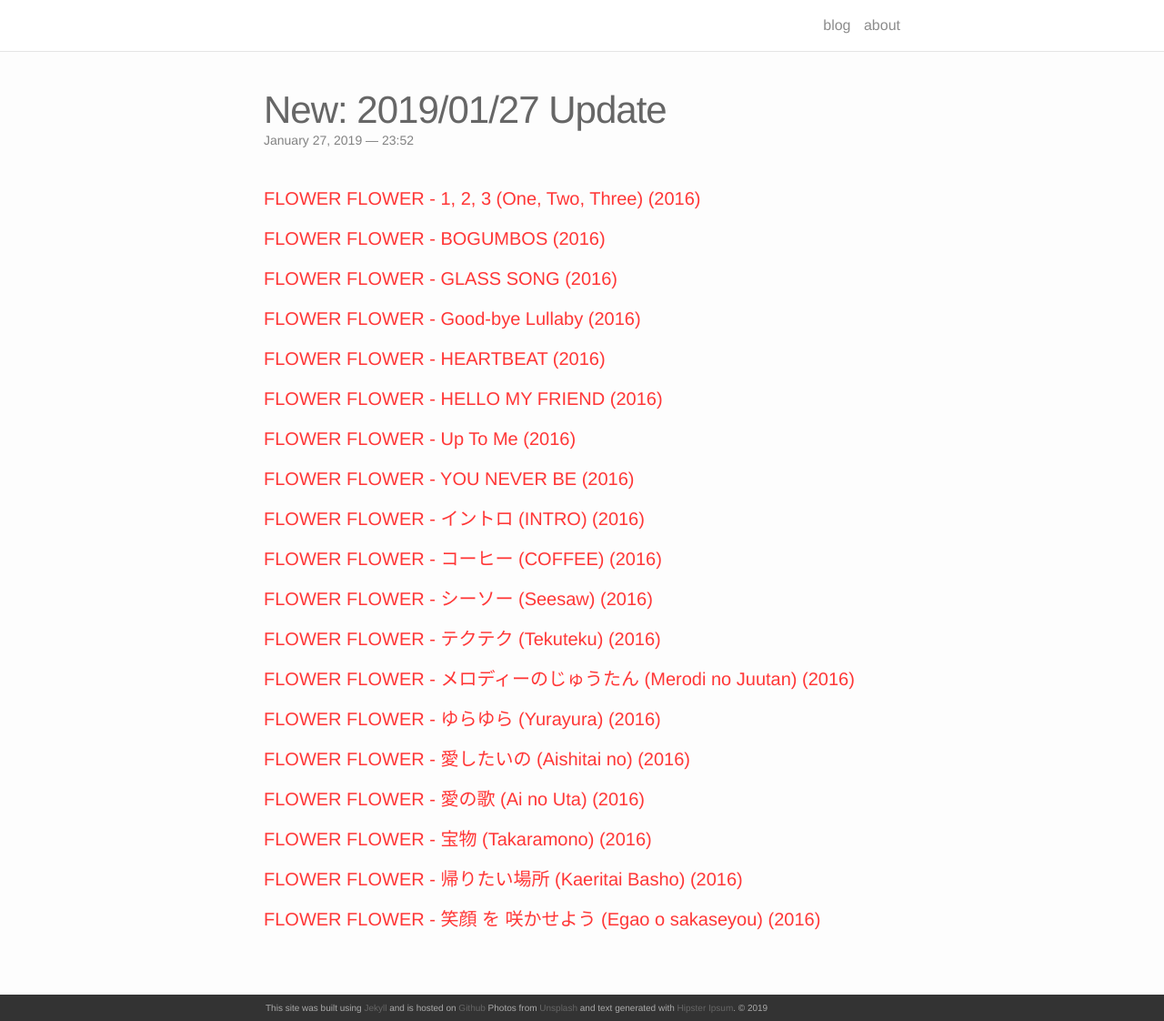
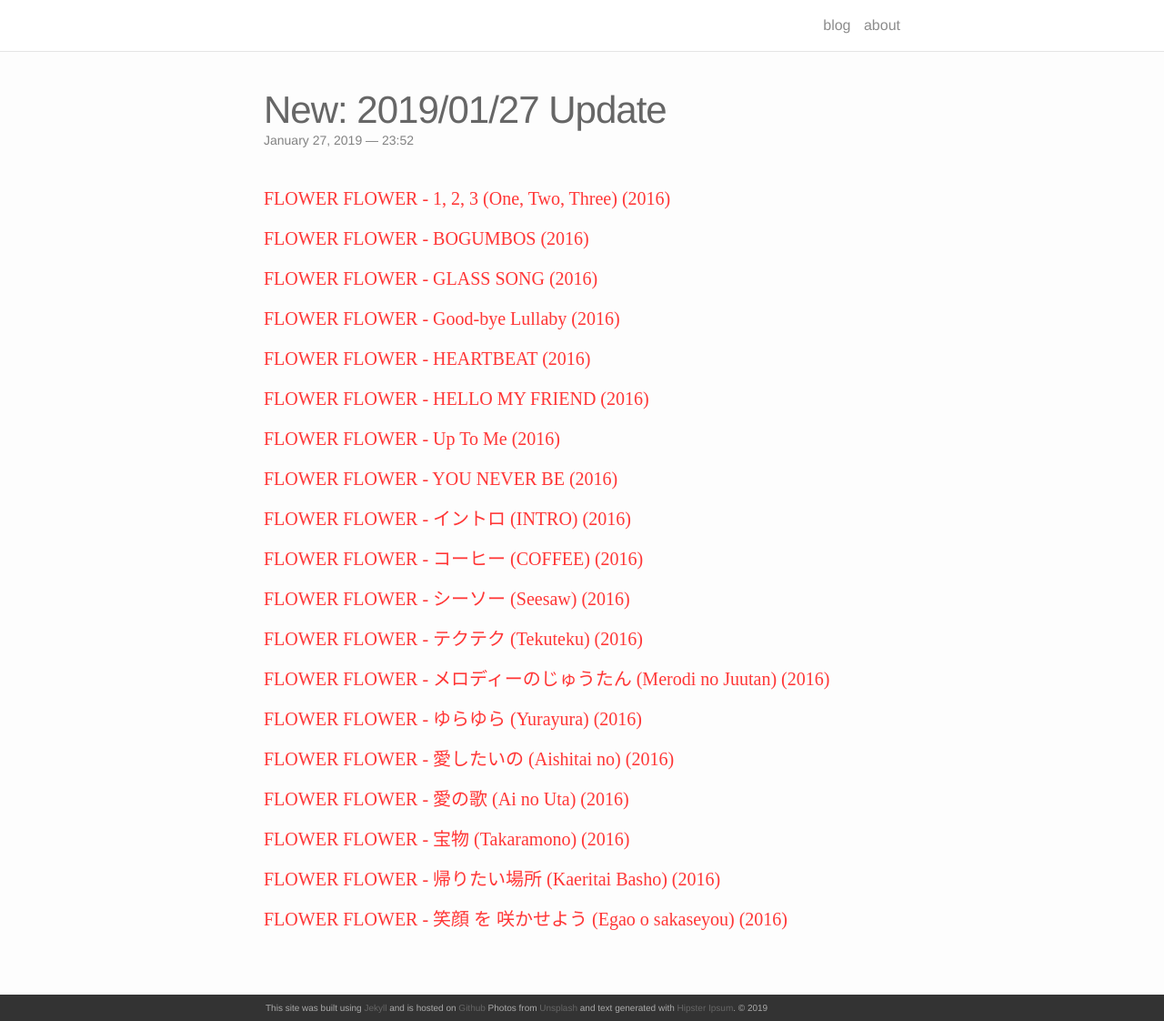
Before and after one commit to huidaoweilai2019/huidaoweilai2019.github.io, a Jekyll site: the page built from _posts/2019-01-27-update.markdown, in a window 1280 px wide and 1122 px high. Shown: the whole window at 91% size. Built offline with Jekyll 4.4.1, drawn with Linux system fonts in a browser that asks for light colours; nearby versions of some CDN libraries.

Commit message:
Update 2019-01-27-update.markdown

```diff
--- a/_posts/2019-01-27-update.markdown
+++ b/_posts/2019-01-27-update.markdown
@@ -5,76 +5,76 @@
 description:
 ---
 
-#### [FLOWER FLOWER - 1, 2, 3 (One, Two, Three) (2016)](https://my.pcloud.com/publink/show?code=XZaTXK7ZVLnGUjK3iSRmrWOFWg67uk9zW9Py)
+#### [<font face="Microsoft YaHei UI">FLOWER FLOWER - 1, 2, 3 (One, Two, Three) (2016)</font>](https://my.pcloud.com/publink/show?code=XZaTXK7ZVLnGUjK3iSRmrWOFWg67uk9zW9Py)
 
 <ul></ul>
 
-#### [FLOWER FLOWER - BOGUMBOS (2016)](https://my.pcloud.com/publink/show?code=XZ3TXK7Z1wRVo1eEbzui2l0wVRzLpyuvuTuX)
+#### [<font face="Microsoft YaHei UI">FLOWER FLOWER - BOGUMBOS (2016)</font>](https://my.pcloud.com/publink/show?code=XZ3TXK7Z1wRVo1eEbzui2l0wVRzLpyuvuTuX)
 
 <ul></ul>
 
-#### [FLOWER FLOWER - GLASS SONG (2016)](https://my.pcloud.com/publink/show?code=XZcTXK7Z7TRDDJsCgNVzzVhW2U0hDb2hyeiy)
+#### [<font face="Microsoft YaHei UI">FLOWER FLOWER - GLASS SONG (2016)</font>](https://my.pcloud.com/publink/show?code=XZcTXK7Z7TRDDJsCgNVzzVhW2U0hDb2hyeiy)
 
 <ul></ul>
 
-#### [FLOWER FLOWER - Good-bye Lullaby (2016)](https://my.pcloud.com/publink/show?code=XZ7gXK7ZeHcEwGRg5Y4kAb77lsiN3YyY8b4y)
+#### [<font face="Microsoft YaHei UI">FLOWER FLOWER - Good-bye Lullaby (2016)</font>](https://my.pcloud.com/publink/show?code=XZ7gXK7ZeHcEwGRg5Y4kAb77lsiN3YyY8b4y)
 
 <ul></ul>
 
-#### [FLOWER FLOWER - HEARTBEAT (2016)](https://my.pcloud.com/publink/show?code=XZVgXK7Z0oIJ6mFUrn7dgGpCXQRwBXgVcnkX)
+#### [<font face="Microsoft YaHei UI">FLOWER FLOWER - HEARTBEAT (2016)</font>](https://my.pcloud.com/publink/show?code=XZVgXK7Z0oIJ6mFUrn7dgGpCXQRwBXgVcnkX)
 
 <ul></ul>
 
-#### [FLOWER FLOWER - HELLO MY FRIEND (2016)](https://my.pcloud.com/publink/show?code=XZ0gXK7ZVRQ9EpScpBjWbUHRtYmya7jsJzsV)
+#### [<font face="Microsoft YaHei UI">FLOWER FLOWER - HELLO MY FRIEND (2016)</font>](https://my.pcloud.com/publink/show?code=XZ0gXK7ZVRQ9EpScpBjWbUHRtYmya7jsJzsV)
 
 <ul></ul>
 
-#### [FLOWER FLOWER - Up To Me (2016)](https://my.pcloud.com/publink/show?code=XZHgXK7ZqbaGH2ICq38hsVUw5PQk70e40Yvy)
+#### [<font face="Microsoft YaHei UI">FLOWER FLOWER - Up To Me (2016)</font>](https://my.pcloud.com/publink/show?code=XZHgXK7ZqbaGH2ICq38hsVUw5PQk70e40Yvy)
 
 <ul></ul>
 
-#### [FLOWER FLOWER - YOU NEVER BE (2016)](https://my.pcloud.com/publink/show?code=XZzgXK7ZpLJ3YoU6FPQAONujuvoTPVyatJyX)
+#### [<font face="Microsoft YaHei UI">FLOWER FLOWER - YOU NEVER BE (2016)</font>](https://my.pcloud.com/publink/show?code=XZzgXK7ZpLJ3YoU6FPQAONujuvoTPVyatJyX)
 
 <ul></ul>
 
-#### [FLOWER FLOWER - イントロ (INTRO) (2016)](https://my.pcloud.com/publink/show?code=XZRgXK7Z7079fAQotlu7lEUG7Q7GMuHF9uNV)
+#### [<font face="Microsoft YaHei UI">FLOWER FLOWER - イントロ (INTRO) (2016)</font>](https://my.pcloud.com/publink/show?code=XZRgXK7Z7079fAQotlu7lEUG7Q7GMuHF9uNV)
 
 <ul></ul>
 
-#### [FLOWER FLOWER - コーヒー (COFFEE) (2016)](https://my.pcloud.com/publink/show?code=XZ4gXK7ZTo5n6fmt3A8yQGucjUzLYbPhyJdy)
+#### [<font face="Microsoft YaHei UI">FLOWER FLOWER - コーヒー (COFFEE) (2016)</font>](https://my.pcloud.com/publink/show?code=XZ4gXK7ZTo5n6fmt3A8yQGucjUzLYbPhyJdy)
 
 <ul></ul>
 
-#### [FLOWER FLOWER - シーソー (Seesaw) (2016)](https://my.pcloud.com/publink/show?code=XZbgXK7ZJxMmmI9rqrYPjatOizck2Y1XyzIX)
+#### [<font face="Microsoft YaHei UI">FLOWER FLOWER - シーソー (Seesaw) (2016)</font>](https://my.pcloud.com/publink/show?code=XZbgXK7ZJxMmmI9rqrYPjatOizck2Y1XyzIX)
 
 <ul></ul>
 
-#### [FLOWER FLOWER - テクテク (Tekuteku) (2016)](https://my.pcloud.com/publink/show?code=XZfgXK7ZxmVGbucHgtf87oVdDwBsHB3mFJXk)
+#### [<font face="Microsoft YaHei UI">FLOWER FLOWER - テクテク (Tekuteku) (2016)</font>](https://my.pcloud.com/publink/show?code=XZfgXK7ZxmVGbucHgtf87oVdDwBsHB3mFJXk)
 
 <ul></ul>
 
-#### [FLOWER FLOWER - メロディーのじゅうたん (Merodi no Juutan) (2016)](https://my.pcloud.com/publink/show?code=XZegXK7ZlFY49aohXIREKUuP4rYPy04IJoFk)
+#### [<font face="Microsoft YaHei UI">FLOWER FLOWER - メロディーのじゅうたん (Merodi no Juutan) (2016)</font>](https://my.pcloud.com/publink/show?code=XZegXK7ZlFY49aohXIREKUuP4rYPy04IJoFk)
 
 <ul></ul>
 
-#### [FLOWER FLOWER - ゆらゆら (Yurayura) (2016)](https://my.pcloud.com/publink/show?code=XZTgXK7Zv9h4cDooCiQp4XmA5uJHnFwT7R5V)
+#### [<font face="Microsoft YaHei UI">FLOWER FLOWER - ゆらゆら (Yurayura) (2016)</font>](https://my.pcloud.com/publink/show?code=XZTgXK7Zv9h4cDooCiQp4XmA5uJHnFwT7R5V)
 
 <ul></ul>
 
-#### [FLOWER FLOWER - 愛したいの (Aishitai no) (2016)](https://my.pcloud.com/publink/show?code=XZOgXK7ZKUWp7kNrFUkYe60fSiTn37gY8cG7)
+#### [<font face="Microsoft YaHei UI">FLOWER FLOWER - 愛したいの (Aishitai no) (2016)</font>](https://my.pcloud.com/publink/show?code=XZOgXK7ZKUWp7kNrFUkYe60fSiTn37gY8cG7)
 
 <ul></ul>
 
-#### [FLOWER FLOWER - 愛の歌 (Ai no Uta) (2016)](https://my.pcloud.com/publink/show?code=XZGgXK7ZuYIwHtQyAYy3YKKIJUJ6JhLF6uJk)
+#### [<font face="Microsoft YaHei UI">FLOWER FLOWER - 愛の歌 (Ai no Uta) (2016)</font>](https://my.pcloud.com/publink/show?code=XZGgXK7ZuYIwHtQyAYy3YKKIJUJ6JhLF6uJk)
 
 <ul></ul>
 
-#### [FLOWER FLOWER - 宝物 (Takaramono) (2016)](https://my.pcloud.com/publink/show?code=XZKgXK7ZSJ1csvxNJ9VKjf7thIvkth5l9v8k)
+#### [<font face="Microsoft YaHei UI">FLOWER FLOWER - 宝物 (Takaramono) (2016)</font>](https://my.pcloud.com/publink/show?code=XZKgXK7ZSJ1csvxNJ9VKjf7thIvkth5l9v8k)
 
 <ul></ul>
 
-#### [FLOWER FLOWER - 帰りたい場所 (Kaeritai Basho) (2016)](https://my.pcloud.com/publink/show?code=XZ7PXK7ZjM1fDVl1NQmIKEpmJb1a8uPdDjqX)
+#### [<font face="Microsoft YaHei UI">FLOWER FLOWER - 帰りたい場所 (Kaeritai Basho) (2016)</font>](https://my.pcloud.com/publink/show?code=XZ7PXK7ZjM1fDVl1NQmIKEpmJb1a8uPdDjqX)
 
 <ul></ul>
 
-#### [FLOWER FLOWER - 笑顔 を 咲かせよう (Egao o sakaseyou) (2016)](https://my.pcloud.com/publink/show?code=XZXPXK7ZjhkzYO6kyT06AJdN4DecCmqfrQFX)
+#### [<font face="Microsoft YaHei UI">FLOWER FLOWER - 笑顔 を 咲かせよう (Egao o sakaseyou) (2016)</font>](https://my.pcloud.com/publink/show?code=XZXPXK7ZjhkzYO6kyT06AJdN4DecCmqfrQFX)
```
